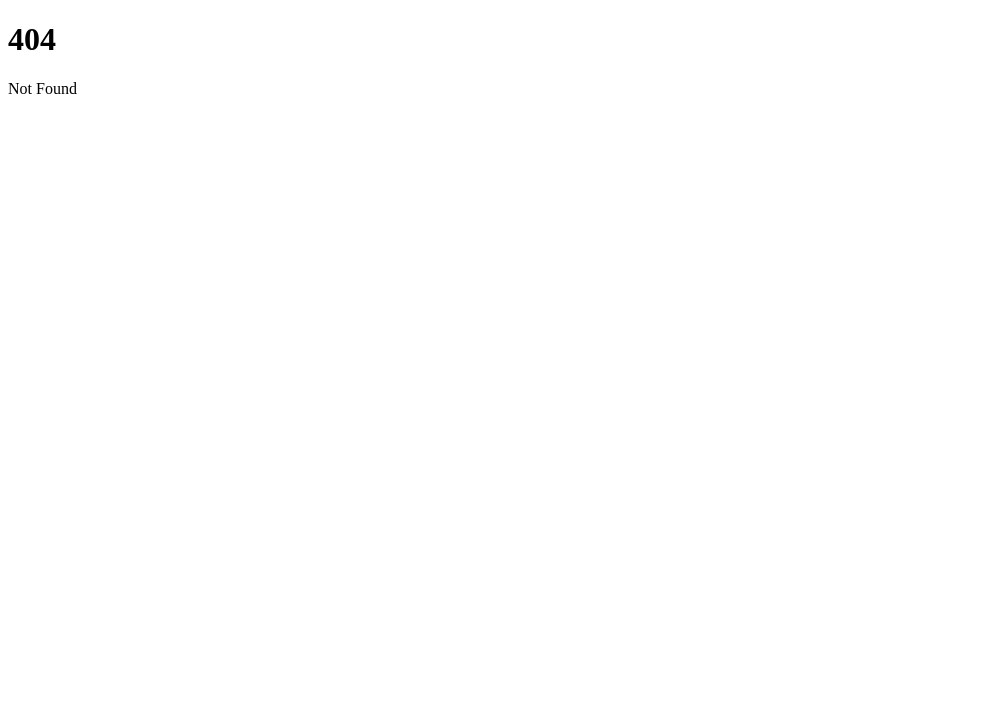
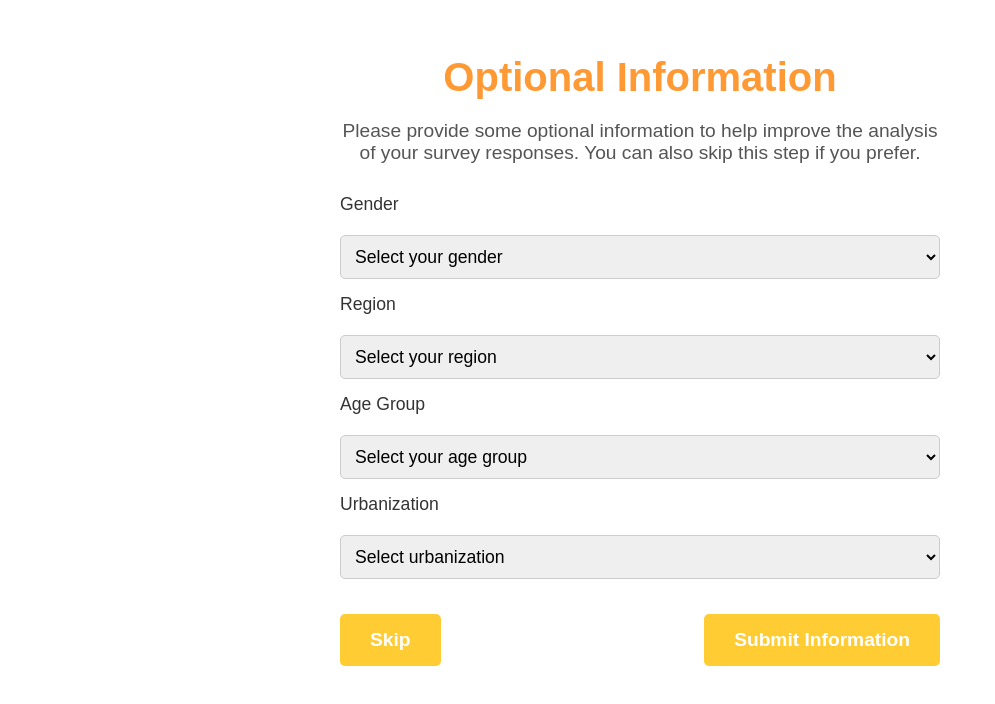
Before and after one commit to roxinbj/vote-mate, a SvelteKit app: page /userInfo in a window 1280 px wide. Before the commit this address had no page. Shown: the top 704 px of the page, without its empty margins (0-995 px from the left). Built offline with nearby package versions, Linux system fonts and the light colour scheme.

Commit message:
Added UserInfo

```diff
--- a/src/routes/+page.svelte
+++ b/src/routes/+page.svelte
@@ -172,7 +172,7 @@
 	.logo-grid {
 		display: grid;
 		grid-template-columns: repeat(auto-fit, minmax(150px, 1fr));
-		gap: 20px;
+		gap: 30px;
 		justify-items: center;
 		padding: 20px 0;
 	}
--- a/src/routes/results/+page.svelte
+++ b/src/routes/results/+page.svelte
@@ -1,6 +1,6 @@
 <script>
 	import { onMount } from 'svelte';
-	import { currentQuestionIndex, userAnswers, issueRankings } from '../../store.js'; // Import user's answers from the store
+	import { currentQuestionIndex, userAnswers, issueRankings, userInfo } from '../../store.js'; // Import user's answers from the store
 	import questions from '$lib/data/questions.json'; // Import questions
 	import Chart from 'chart.js/auto'; // Import Chart.js
 	import { goto } from '$app/navigation'; // Import the `goto` function for navigation
@@ -18,6 +18,7 @@
 		currentQuestionIndex.set(0);
 		userAnswers.set([]); // Clear user answers
 		issueRankings.set([]); // Clear issue rankings
+		userInfo.set({ age: '', gender: '', region: '', urbanization: '' });
 		goto('/'); // Navigate back to the landing page (adjust if needed)
 	}
 
@@ -138,7 +139,7 @@
 
 	<div class="button-container">
 		<button on:click={backToRankings}>Back</button>
-		<button on:click={revealQuestions}>Reveal Questions</button>
+		<button on:click={revealQuestions}>Compare your answers</button>
 		<button on:click={startAgain}>Start Again</button>
 	</div>
 </main>
--- /dev/null
+++ b/src/routes/userInfo/+page.svelte
@@ -0,0 +1,168 @@
+<script>
+	import { goto } from '$app/navigation';
+	import { userInfo } from '../../store'; // Import the store to save user info
+
+	// Data for the form
+	let gender = '';
+	let region = '';
+	let age = '';
+	let urbanization = '';
+
+	const genderOptions = ['male', 'female', 'other', 'disclose'];
+	const regionOptions = [
+		'Zambezi',
+		'Erongo',
+		'Hardap',
+		'Kavango East',
+		'Kavango West',
+		'Khomas',
+		'Kunene',
+		'Ohangwena',
+		'Omaheke',
+		'Omusati',
+		'Oshana',
+		'Oshikoto',
+		'Otjozondjupa',
+		'Karas',
+		'||Karas'
+	];
+	const ageOptions = ['18-30', '31-40', '41-50', '51-60', '60-70', '70+'];
+	const urbanizationOptions = ['city', 'rural'];
+
+	// Function to handle form submission and save to store
+	function submitUserInfo() {
+		// Save the user info in the store
+		userInfo.set({
+			gender,
+			region,
+			age,
+			urbanization
+		});
+
+		// Navigate to the results page after submitting the data
+		goto('/results');
+	}
+
+	// Function to skip optional information and proceed to results
+	function skipUserInfo() {
+		goto('/results');
+	}
+</script>
+
+<main>
+	<h1>Optional Information</h1>
+	<p>
+		Please provide some optional information to help improve the analysis of your survey responses.
+		You can also skip this step if you prefer.
+	</p>
+
+	<form on:submit|preventDefault={submitUserInfo}>
+		<!-- Gender -->
+		<label for="gender">Gender</label>
+		<select id="gender" bind:value={gender}>
+			<option value="" disabled selected>Select your gender</option>
+			{#each genderOptions as option}
+				<option value={option}>{option.charAt(0).toUpperCase() + option.slice(1)}</option>
+			{/each}
+		</select>
+
+		<!-- Region -->
+		<label for="region">Region</label>
+		<select id="region" bind:value={region}>
+			<option value="" disabled selected>Select your region</option>
+			{#each regionOptions as option}
+				<option value={option}>{option}</option>
+			{/each}
+		</select>
+
+		<!-- Age -->
+		<label for="age">Age Group</label>
+		<select id="age" bind:value={age}>
+			<option value="" disabled selected>Select your age group</option>
+			{#each ageOptions as option}
+				<option value={option}>{option}</option>
+			{/each}
+		</select>
+
+		<!-- Urbanization -->
+		<label for="urbanization">Urbanization</label>
+		<select id="urbanization" bind:value={urbanization}>
+			<option value="" disabled selected>Select urbanization</option>
+			{#each urbanizationOptions as option}
+				<option value={option}>{option.charAt(0).toUpperCase() + option.slice(1)}</option>
+			{/each}
+		</select>
+
+		<!-- Submit and Skip Buttons -->
+		<div class="button-container">
+			<button type="button" class="skip-button" on:click={skipUserInfo}>Skip</button>
+			<button type="submit" class="submit-button">Submit Information</button>
+		</div>
+	</form>
+</main>
+
+<style>
+	main {
+		padding: 20px;
+		max-width: 600px;
+		margin: 0 auto;
+		text-align: center;
+		font-family: Arial, sans-serif;
+	}
+
+	h1 {
+		font-size: 2.5rem;
+		color: #ff9933;
+		margin-bottom: 20px;
+	}
+
+	p {
+		font-size: 1.2rem;
+		color: #555;
+		margin-bottom: 30px;
+	}
+
+	form {
+		display: flex;
+		flex-direction: column;
+		gap: 15px;
+	}
+
+	label {
+		font-size: 1.1rem;
+		color: #333;
+		margin-bottom: 5px;
+		text-align: left;
+	}
+
+	select {
+		padding: 10px;
+		font-size: 1.1rem;
+		border: 1px solid #ccc;
+		border-radius: 5px;
+	}
+
+	.button-container {
+		display: flex;
+		justify-content: space-between;
+		margin-top: 20px;
+	}
+
+	.submit-button,
+	.skip-button {
+		background-color: #ffcc33;
+		border: none;
+		padding: 15px 30px;
+		font-size: 1.2rem;
+		font-weight: bold;
+		color: #fff;
+		cursor: pointer;
+		border-radius: 5px;
+		transition: background-color 0.3s ease;
+	}
+
+	.submit-button:hover,
+	.skip-button:hover {
+		background-color: #ff9933;
+	}
+</style>
--- a/src/store.js
+++ b/src/store.js
@@ -8,3 +8,5 @@ export const userAnswers = writable([]);
 
 // Store for the issue rankings (set by the user during drag-and-drop)
 export const issueRankings = writable([]);
+
+export const userInfo = writable({ age: '', gender: '', region: '', urbanization: '' });
```
Also changed, not shown: src/routes/ranking/+page.svelte (+31 -7 lines).
